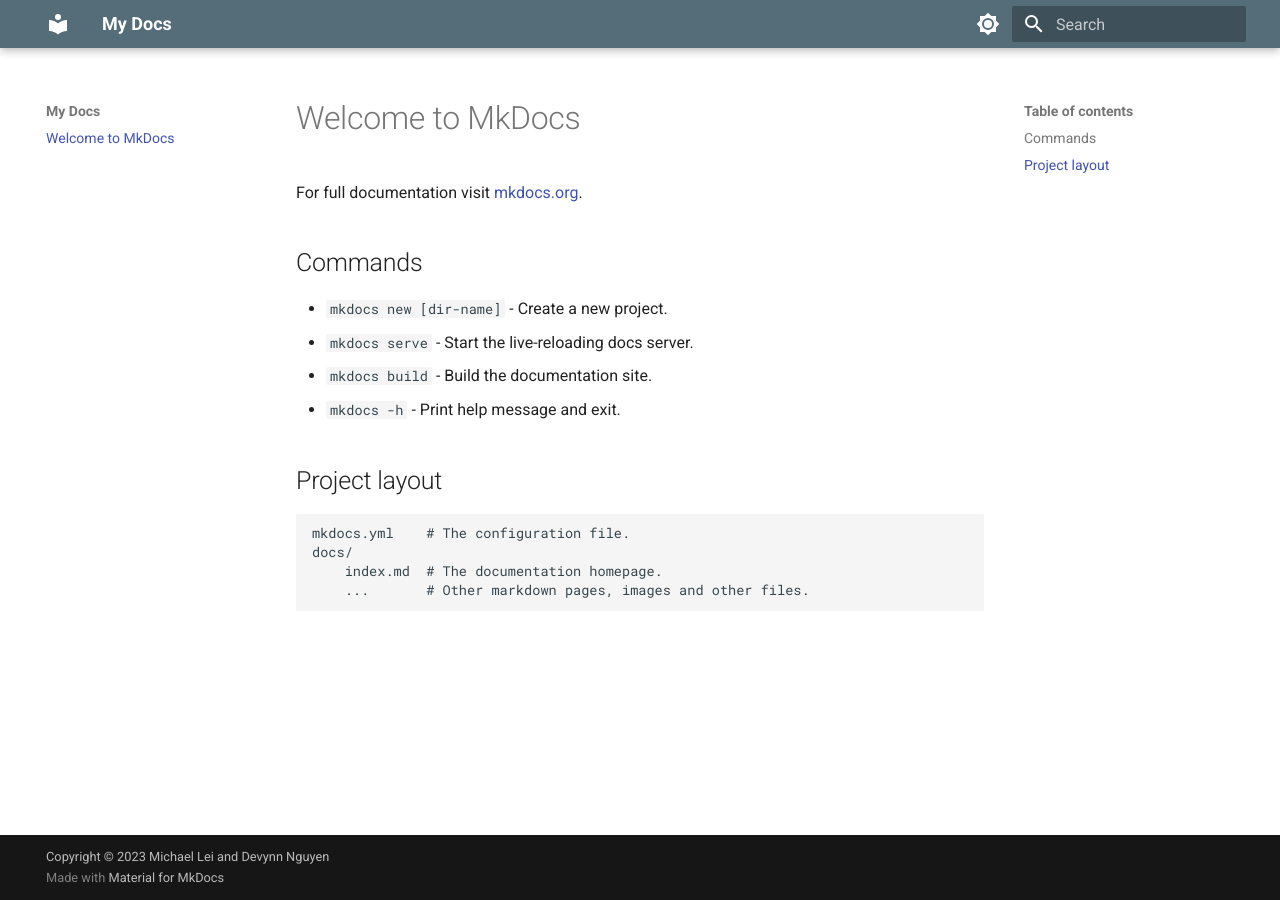
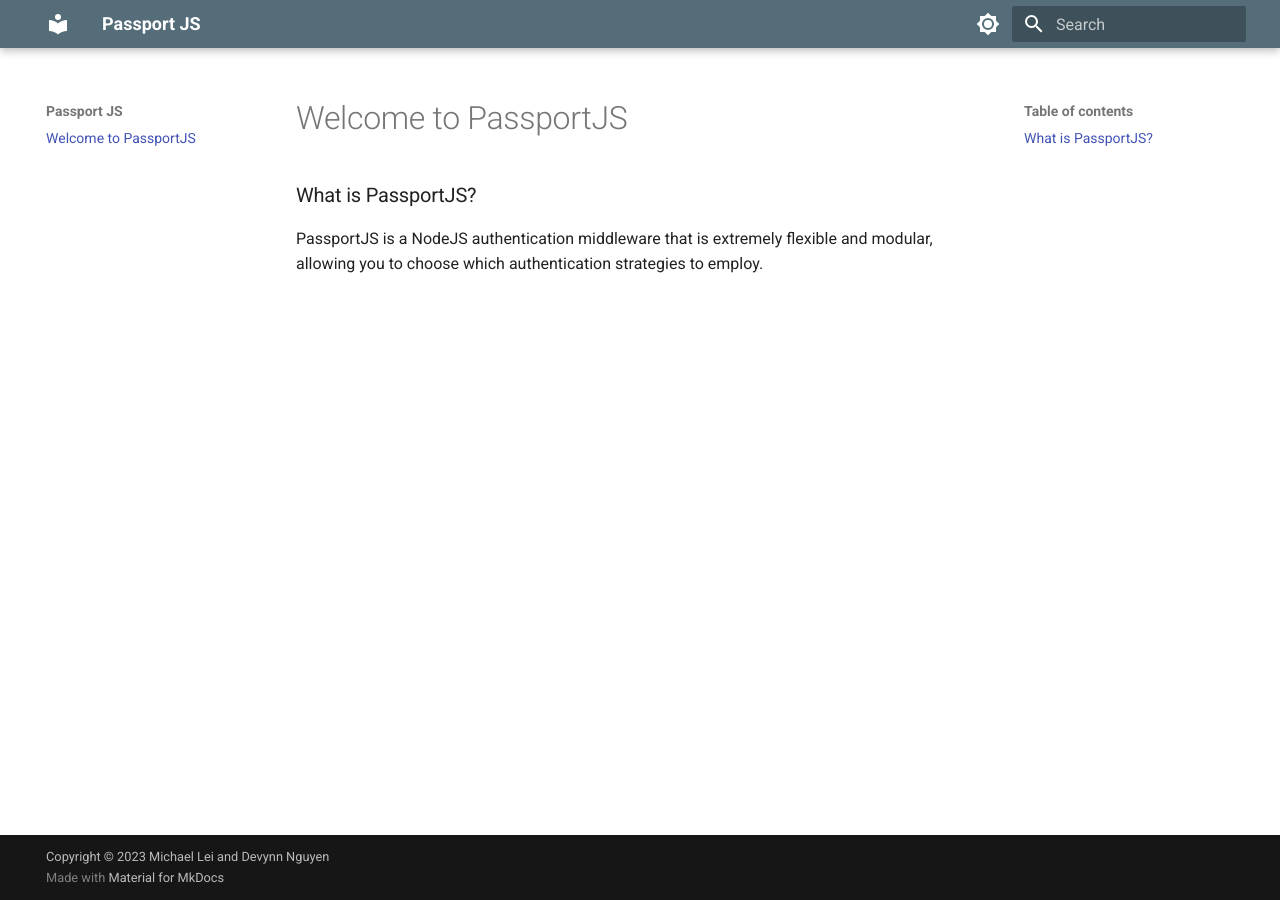
Before and after one commit to michaeleii/comm-documentation, an MkDocs documentation site: the page built from docs/index.md, in a window 1280 px wide. Built offline with MkDocs 1.6.1 and Material for MkDocs 9.7.7, drawn with Linux system fonts in a browser that asks for light colours.

Commit message:
Update homepage

```diff
--- a/docs/index.md
+++ b/docs/index.md
@@ -1,17 +1,5 @@
-# Welcome to MkDocs
+# Welcome to PassportJS
 
-For full documentation visit [mkdocs.org](https://www.mkdocs.org).
+### What is PassportJS?
 
-## Commands
-
-* `mkdocs new [dir-name]` - Create a new project.
-* `mkdocs serve` - Start the live-reloading docs server.
-* `mkdocs build` - Build the documentation site.
-* `mkdocs -h` - Print help message and exit.
-
-## Project layout
-
-    mkdocs.yml    # The configuration file.
-    docs/
-        index.md  # The documentation homepage.
-        ...       # Other markdown pages, images and other files.
+PassportJS is a NodeJS authentication middleware that is extremely flexible and modular, allowing you to choose which authentication strategies to employ.
--- a/mkdocs.yml
+++ b/mkdocs.yml
@@ -1,4 +1,4 @@
-site_name: My Docs
+site_name: Passport JS
 theme:
   name: material
 
```
